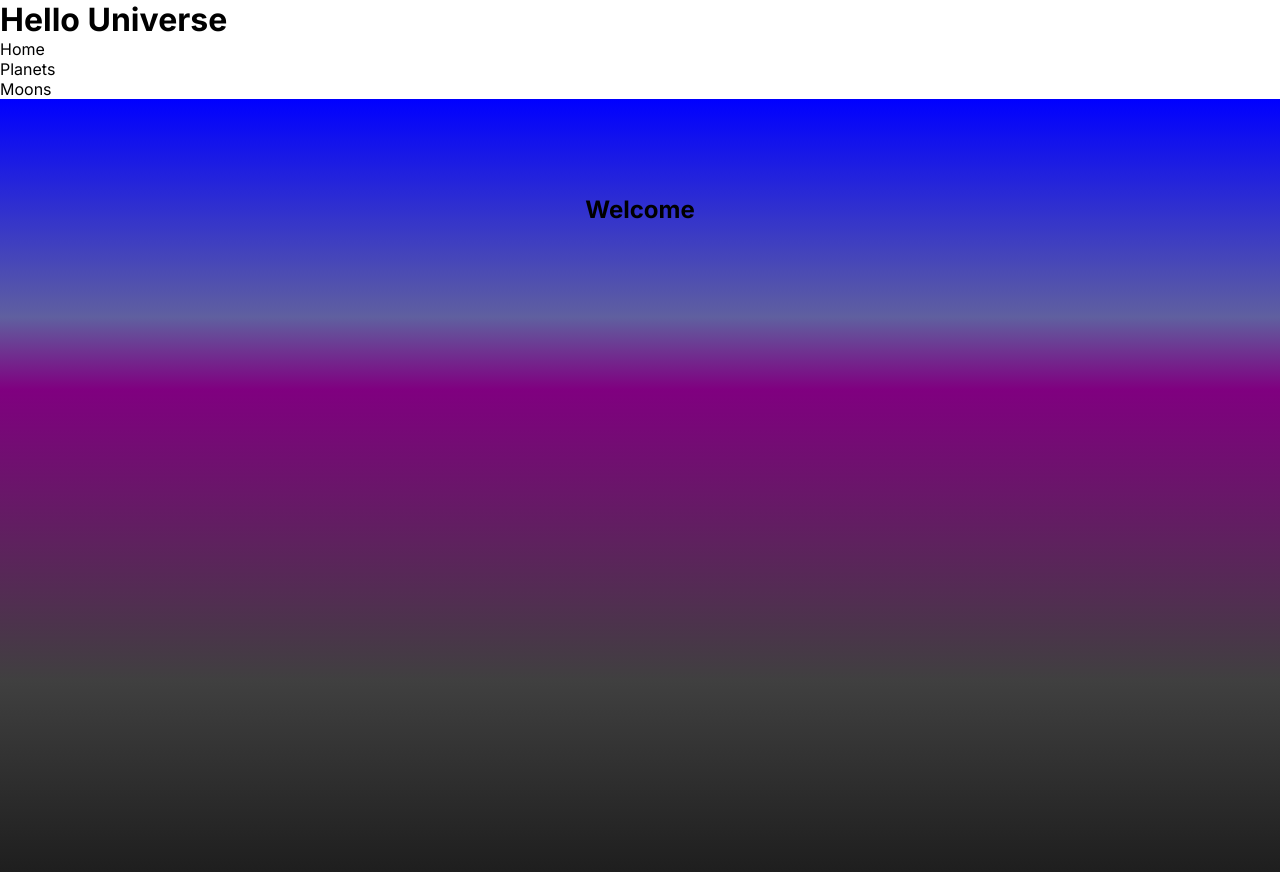
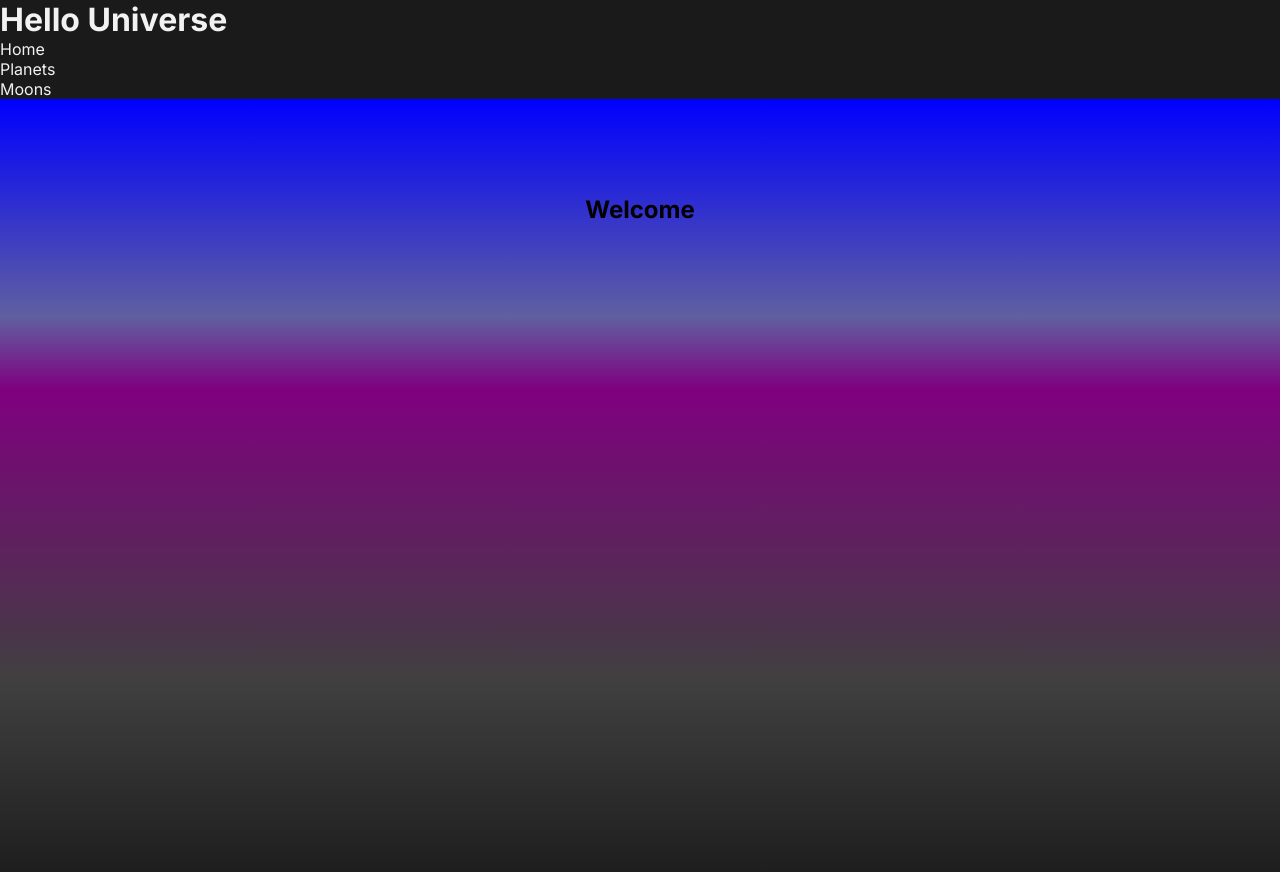
Before and after one commit to franco-ortega/planets-and-moons, a Next.js app: page / in a window 1280 px wide. Shown: the top 872 px of the page. Built offline with nearby package versions, Linux system fonts and the light colour scheme.

Commit message:
add background to Header

```diff
--- a/src/components/header/Header.jsx
+++ b/src/components/header/Header.jsx
@@ -1,8 +1,9 @@
 import Nav from '../nav/Nav';
+import styles from './Header.module.css';
 
 export default function Header() {
   return (
-    <header>
+    <header className={styles.Header}>
       <h1>Hello Universe</h1>
       <Nav />
     </header>
--- /dev/null
+++ b/src/components/header/Header.module.css
@@ -0,0 +1,4 @@
+.Header {
+  background-color: hsl(0, 0%, 10%);
+  color: hsl(0, 0%, 95%);
+}
```
